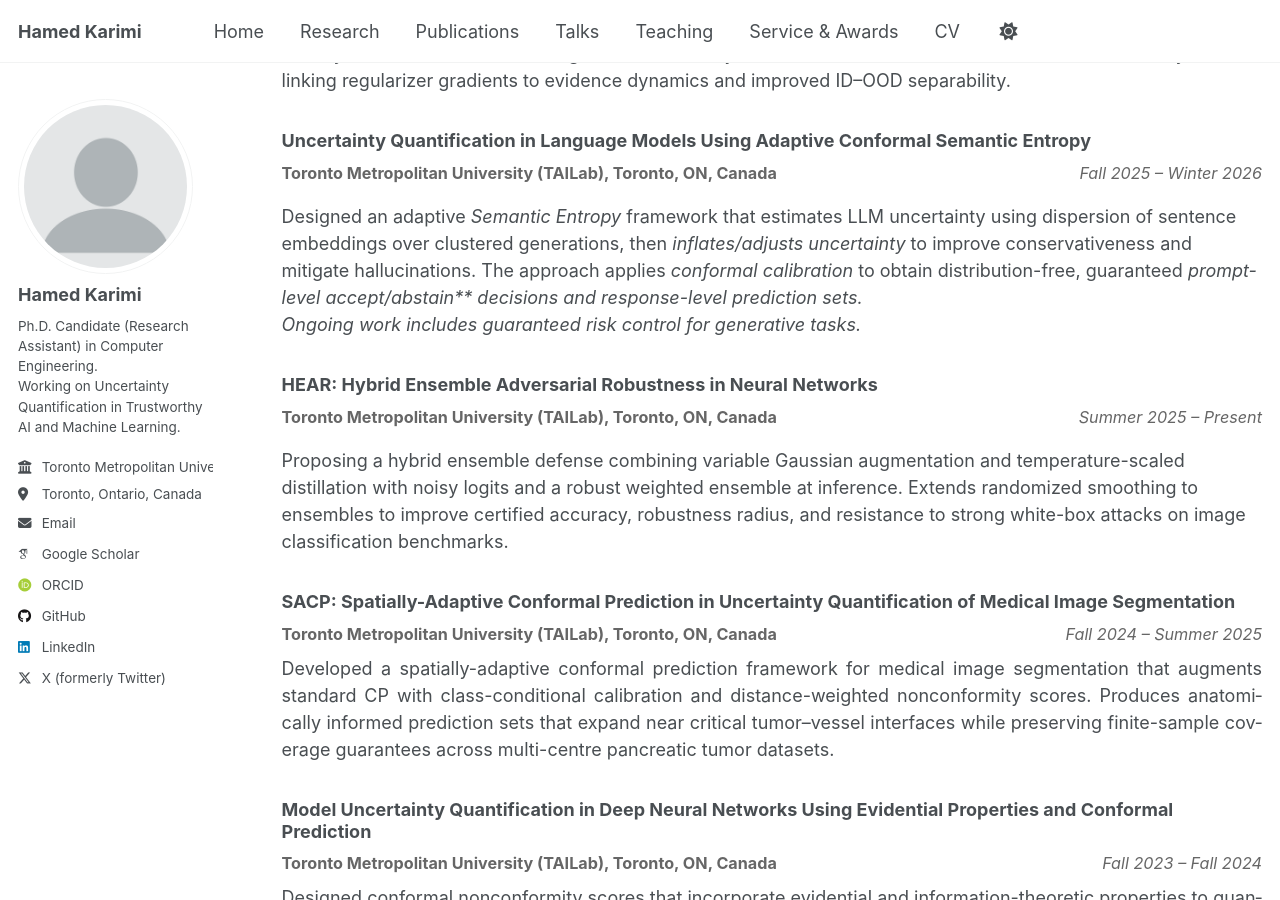
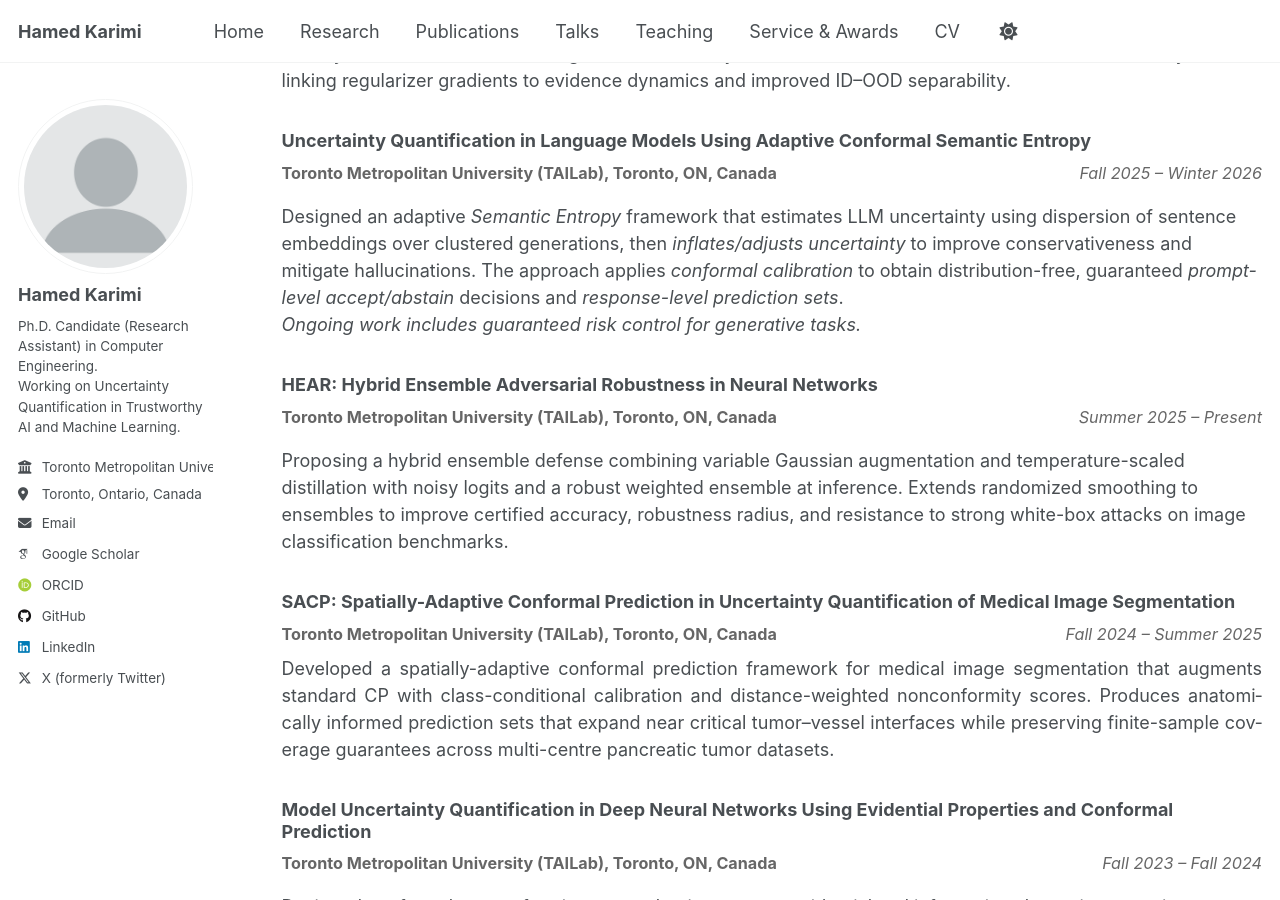
Before and after one commit to hamedmx/hamedmx.github.io, a Jekyll site: the page built from _pages/research.md, in a window 1280 px wide and 900 px high, scrolled down 892 px. Built offline with Jekyll 4.4.1, drawn with Linux system fonts in a browser that asks for light colours; some web fonts are replaced; a script that is not in the unit is left out.

Commit message:
Update research.md

```diff
--- a/_pages/research.md
+++ b/_pages/research.md
@@ -38,7 +38,7 @@ Developing an evidential OOD detection framework for deep classifiers by introdu
   <span class="when"><em>Fall 2025 – Winter 2026</em></span>
 </div>
 
-Designed an adaptive <i>Semantic Entropy</i> framework that estimates LLM uncertainty using dispersion of sentence embeddings over clustered generations, then <i>inflates/adjusts uncertainty</i> to improve conservativeness and mitigate hallucinations. The approach applies <i>conformal calibration</i> to obtain distribution-free, guaranteed <i>prompt-level accept/abstain** decisions and <i>response-level prediction sets</i>.<br><i>Ongoing work includes guaranteed risk control for generative tasks.</i>
+Designed an adaptive <i>Semantic Entropy</i> framework that estimates LLM uncertainty using dispersion of sentence embeddings over clustered generations, then <i>inflates/adjusts uncertainty</i> to improve conservativeness and mitigate hallucinations. The approach applies <i>conformal calibration</i> to obtain distribution-free, guaranteed <i>prompt-level accept/abstain</i> decisions and <i>response-level prediction sets</i>.<br><i>Ongoing work includes guaranteed risk control for generative tasks.</i>
 
 
 ### HEAR: Hybrid Ensemble Adversarial Robustness in Neural Networks
@@ -64,9 +64,10 @@ Developed a spatially-adaptive conformal prediction framework for medical image
   <span class="where"><strong>Toronto Metropolitan University (TAILab), Toronto, ON, Canada</strong></span>
   <span class="when"><em>Fall 2023 – Fall 2024</em></span>
 </div>
-<div class="justify-text">
+
+<p class="justify-text">
 Designed conformal nonconformity scores that incorporate evidential and information-theoretic properties to quantify model (epistemic) uncertainty in deep classifiers. Generates adaptive prediction sets while maintaining empirical coverage of the ground truth.<br><i>Ongoing direction includes conformal risk control for deployment</i>.
-</div>
+</p>
 
 ### Certified Robustness in Deep Neural Networks Using Diverse Ensemble and Noisy Logits
 <div class="cv-meta">
```
